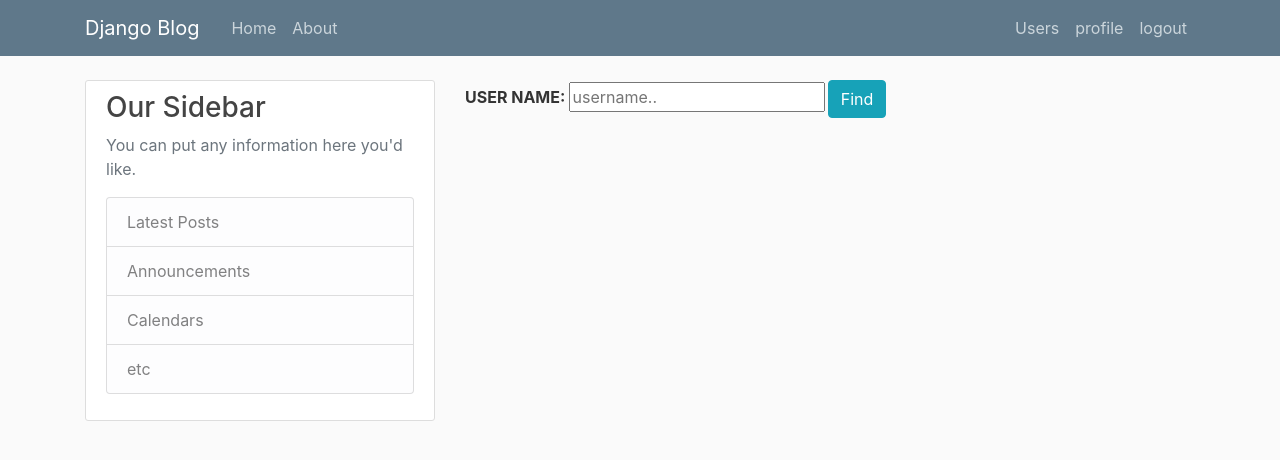
After one commit to abhhi-101/djweb, a Django app: page /users/ in a window 1280 px wide. The commit adds this page. Shown: the top 460 px of the page. Run offline with Django 3.2, Linux system fonts and the light colour scheme; a user stored in the database is signed in; some libraries are stand-ins or nearby versions.

Commit message:
1. modified revert 2. added all pages and search_users front ready

```diff
--- a/djweb/blog/templates/blog/base.html
+++ b/djweb/blog/templates/blog/base.html
@@ -31,8 +31,9 @@
                 <!-- Navbar Right Side -->
                 <div class="navbar-nav">
                     {% if user.is_authenticated %}
+                        <a class="nav-item nav-link" href="{% url 'search_users' %}">Users</a>
                         <a class="nav-item nav-link" href="{% url 'profile' %}">profile</a>
-                        <a class="nav-item nav-link" href="{% url 'logout' %}">logout</a>s
+                        <a class="nav-item nav-link" href="{% url 'logout' %}">logout</a>
                     {% else %}
                         <a class="nav-item nav-link" href="{% url 'login' %}">Login</a>
                         <a class="nav-item nav-link" href="{% url 'register' %}">Register</a>
--- /dev/null
+++ b/djweb/blog/templates/blog/users.html
@@ -0,0 +1,27 @@
+{% extends "blog/base.html" %}
+{% load crispy_forms_tags %}
+
+{% block content %}
+
+
+<form method="get" action="{% url 'search_users' %}">
+    <label for="search"><b>USER NAME: <b></label>
+    <input id="search" type="text" name="q" placeholder="username..">
+    <button class="btn btn-info" type="submit">
+        Find
+    </button>
+</form>
+
+
+<div class="display">
+    {% if company %}
+    <h3>Search : <i>{{user}}</i></h3>
+    <h3>First Name : <i>{{first_name}}</i></h3>
+    <h3>Last Name : <i>{{last_name}}</i></h3>
+    {% elif query %}
+    <h3> The user '{{query|safe}}' You searched for is not Part of Organization</h3>
+    {% else %}
+
+    {% endif %}
+</div>
+{% endblock content %}
--- a/djweb/blog/urls.py
+++ b/djweb/blog/urls.py
@@ -4,5 +4,6 @@
 
 urlpatterns = [
     path('', views.home, name='blog-home'),
-    path('about-us', views.about, name='blog-about')
+    path('about-us', views.about, name='blog-about'),
+    path('users/', views.searchusers, name='search_users')
 ]
--- a/djweb/blog/views.py
+++ b/djweb/blog/views.py
@@ -1,5 +1,6 @@
-from django.shortcuts import render
+from django.shortcuts import render, redirect
 from django.http import HttpResponse, HttpRequest
+from users.models import Users
 # Create your views here.
 
 posts = [
@@ -29,3 +30,16 @@
         'post' : posts
     }
     return render(request, 'blog/about.html', context)
+
+
+def searchusers(request):
+    if request.user.is_authenticated:
+        q=request.GET.get('q','')
+        f = Users.objects.filter(user=q)
+        if f:
+            args={"User":f[0].user,"firstname":f[0].info_set.all()[0].first_name,"lastname":f[0].info_set.all()[0].last_name}
+            return render(request,'blog/users.html',args)
+        else:
+            return render(request,'blog/users.html', {'query': q})
+    else:
+        return redirect('login')
--- a/djweb/users/admin.py
+++ b/djweb/users/admin.py
@@ -1,4 +1,5 @@
 from django.contrib import admin
+from .models import *
 
 # Register your models here.
 
@@ -6,3 +7,4 @@
 from blog.models import Posts
 admin.site.register(Profile)
 admin.site.register(Posts)
+admin.site.register(demousers)
```
Also changed, not shown: djweb/users/models.py (+14 -0 lines), djweb/db.sqlite3 (deleted), djweb/users/migrations/0003_demousers_users.py (added).
